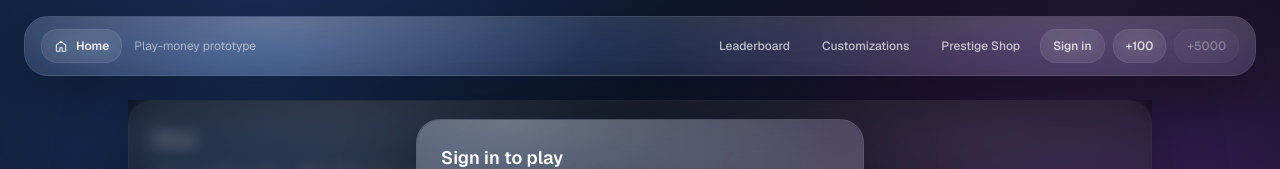
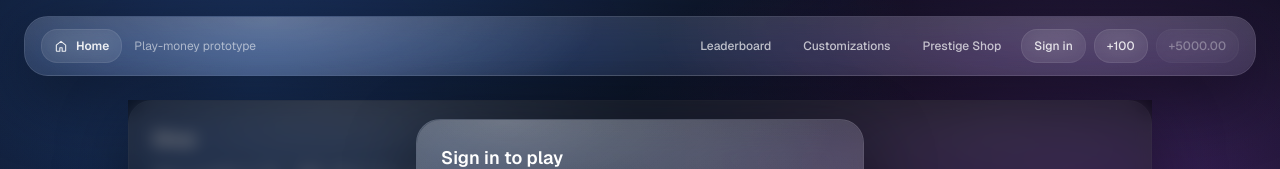
Before and after one commit to rchqwk/liquid-glass-casino, a Next.js app: page /casino/dice in a window 1280 px wide. Both pictures are taken after a click on the button "Toggle top bar". Shown: the top 169 px of the page. Built offline with nearby package versions, Linux system fonts and the light colour scheme; no server answers; the database is empty.

Commit message:
Refill scales with prestige (+10000 per level)

```diff
--- a/app/components/Topbar.tsx
+++ b/app/components/Topbar.tsx
@@ -158,6 +158,10 @@ export function Topbar() {
   const refill100CooldownMs = Math.max(0, refill100AvailableAt - now);
   const canRefill = !loading && !!user;
   const prestigeLevel = Number((user as any)?.prestige_level ?? 0);
+  const refillAmount = useMemo(() => {
+    // Base refill is +5000 every 15 minutes. Each prestige level adds +10000.
+    return Math.max(0, 5000 + 10000 * Math.max(0, prestigeLevel));
+  }, [prestigeLevel]);
   const nextPrestigeAt = useMemo(() => {
     const base = 1_000_000_000;
     const step = 1_000_000;
@@ -172,13 +176,14 @@ export function Topbar() {
   const nextPrestigeLevel = prestigeLevel + 1;
   const prestigePoints = Number((user as any)?.prestige_points ?? 0);
   const refillLabel = useMemo(() => {
-    if (role >= 1) return "+5000";
-    if (refillCooldownMs <= 0) return "+5000";
+    const amt = `+${formatChips(refillAmount)}`;
+    if (role >= 1) return amt;
+    if (refillCooldownMs <= 0) return amt;
     const s = Math.ceil(refillCooldownMs / 1000);
     const mm = String(Math.floor(s / 60)).padStart(2, "0");
     const ss = String(s % 60).padStart(2, "0");
-    return `+5000 (${mm}:${ss})`;
-  }, [refillCooldownMs, role]);
+    return `${amt} (${mm}:${ss})`;
+  }, [refillCooldownMs, role, refillAmount]);
 
   const refill100Label = useMemo(() => {
     if (role >= 1) return "+100";
@@ -415,7 +420,7 @@ export function Topbar() {
                     setMsg("Sign in to refill.");
                     return;
                   }
-                  const res = deposit(5000, { bypassCooldown: role >= 1 });
+                  const res = deposit(refillAmount, { bypassCooldown: role >= 1, refill5000: true });
                   if (!res.ok) {
                     setMsg(
                       res.nextAvailableAt
@@ -426,7 +431,11 @@ export function Topbar() {
                 }}
                 disabled={!canRefill || (role < 1 && refillCooldownMs > 0)}
                 type="button"
-                title={role < 1 ? "Standard users: one +5000 refill every 15 minutes" : "Admin: unlimited refills"}
+                title={
+                  role < 1
+                    ? `Standard users: one +${formatChips(refillAmount)} refill every 15 minutes (includes +10000 per prestige level)`
+                    : "Admin: unlimited refills"
+                }
               >
                 {refillLabel}
               </button>
--- a/app/lib/wallet.tsx
+++ b/app/lib/wallet.tsx
@@ -51,7 +51,7 @@ type WalletContextValue = {
   refill100AvailableAt: number; // epoch ms
   deposit: (
     amount: number,
-    opts?: { bypassCooldown?: boolean },
+    opts?: { bypassCooldown?: boolean; refill5000?: boolean; refill100?: boolean },
   ) => { ok: true } | { ok: false; error: string; nextAvailableAt?: number };
   setClientSeed: (seed: string) => void;
   rotateServerSeed: () => { revealedServerSeed: string };
@@ -201,9 +201,11 @@ export function WalletProvider({ children }: { children: React.ReactNode }) {
         }
 
         const bypass = !!opts?.bypassCooldown;
+        const isRefill5000 = !!opts?.refill5000 || amount === 5000;
+        const isRefill100 = !!opts?.refill100 || amount === 100;
         const now = Date.now();
 
-        if (amount === 5000 && !bypass) {
+        if (isRefill5000 && !bypass) {
           const nextAt = (state.lastRefill5000At ?? 0) + REFILL_5000_COOLDOWN_MS;
           if (now < nextAt) {
             return {
@@ -214,7 +216,7 @@ export function WalletProvider({ children }: { children: React.ReactNode }) {
           }
         }
 
-        if (amount === 100 && !bypass) {
+        if (isRefill100 && !bypass) {
           const nextAt = (state.lastRefill100At ?? 0) + REFILL_100_COOLDOWN_MS;
           if (now < nextAt) {
             return {
@@ -231,9 +233,9 @@ export function WalletProvider({ children }: { children: React.ReactNode }) {
             ...s,
             balance: clampMoney(s.balance + amount),
             lastRefill5000At:
-              amount === 5000 && !bypass ? now : s.lastRefill5000At,
+              isRefill5000 && !bypass ? now : s.lastRefill5000At,
             lastRefill100At:
-              amount === 100 && !bypass ? now : s.lastRefill100At,
+              isRefill100 && !bypass ? now : s.lastRefill100At,
           };
         });
         return { ok: true };
```
